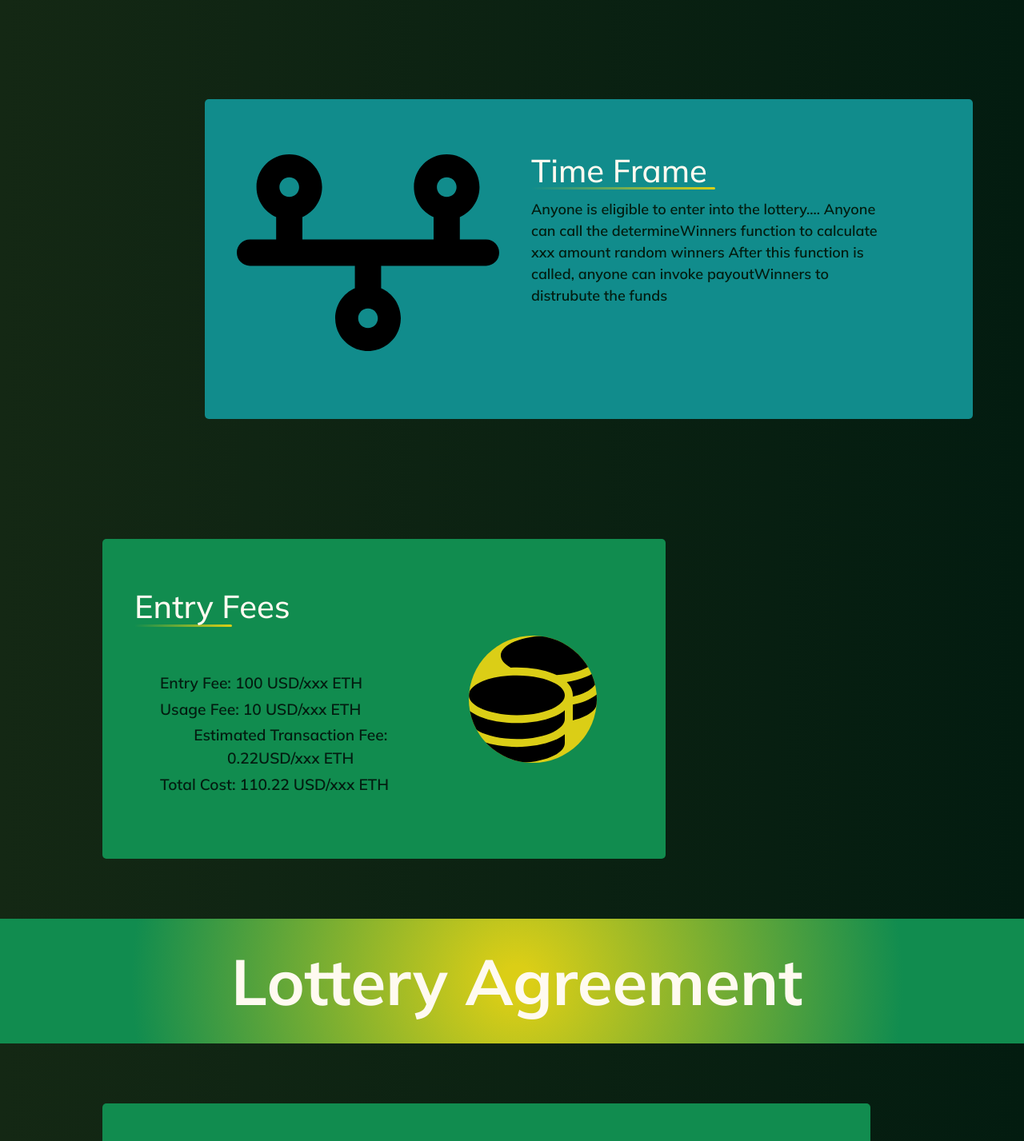
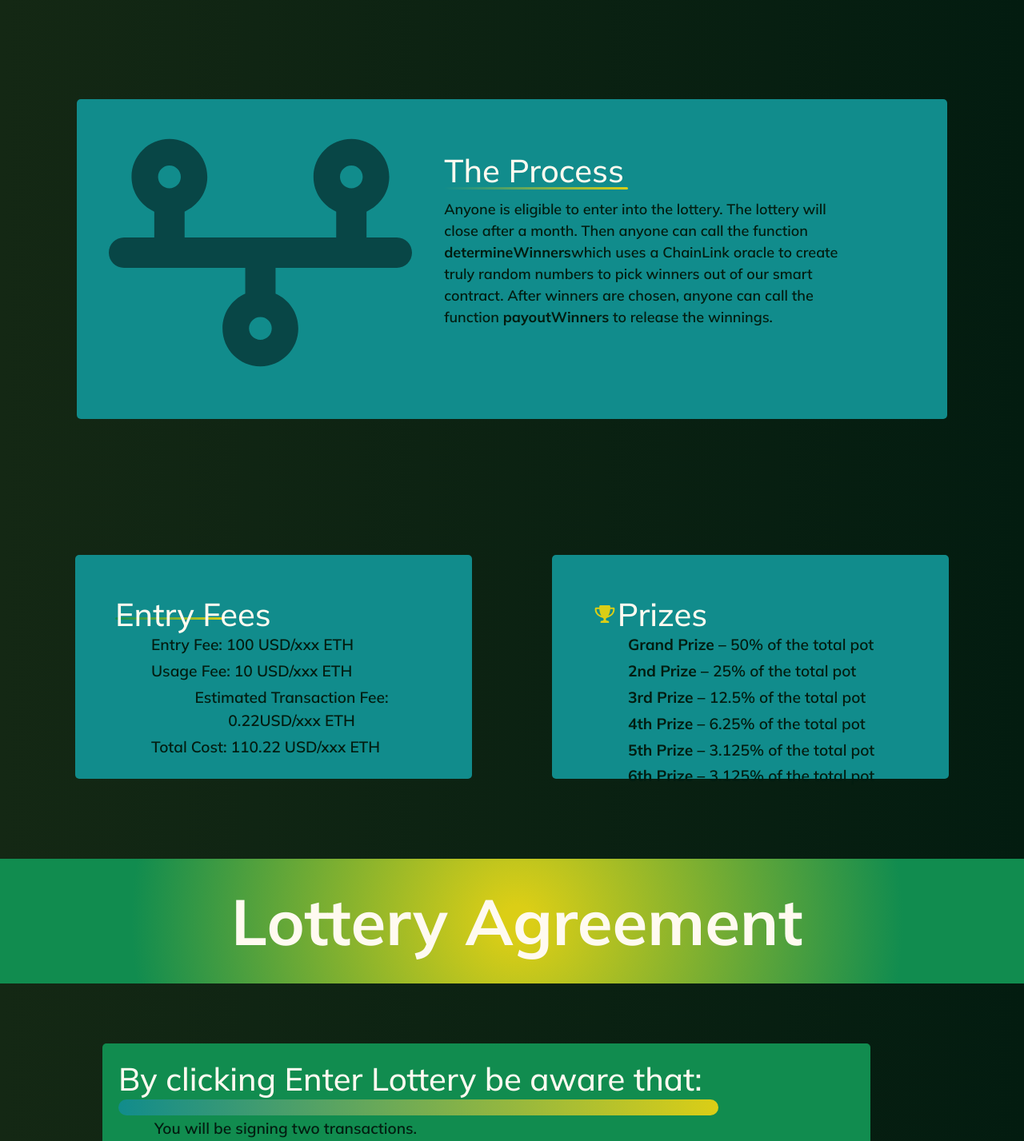
Before and after one commit to shackletons-mints/faNFT-FE, a React (Vite) app: page /lottery in a window 1280 px wide. Shown: the part 600-2027 px from the top of the page at 80% size. Built offline with nearby package versions, Linux system fonts and the light colour scheme.

Commit message:
lots of styling

```diff
--- a/src/components/App.css
+++ b/src/components/App.css
@@ -11,7 +11,7 @@
   text-align: center;
   color: var(--white);
   font-family: 'Mulish', sans-serif;
-  height: 3000px;
+  height: fit-content;
 }
 
 body {
--- a/src/components/App.tsx
+++ b/src/components/App.tsx
@@ -8,6 +8,7 @@ import Home from './routes/Home'
 import FanFT from './routes/FanFT'
 import FanContract from './routes/FanContract'
 import Lottery from './routes/Lottery'
+import Footer from './Footer'
 
 import { checkWalletIsConnected, connectWalletHandler, mintNftHandler, } from './js-utils/web3Interactions'
 
@@ -48,6 +49,7 @@ function App() {
                 }
                 />
             </Routes>
+            <Footer />
         </div>
     )
 }
--- /dev/null
+++ b/src/components/Footer.css
@@ -0,0 +1,5 @@
+#footer {
+    width: 100%;
+    background-color: var(--ternary);
+    bottom: 0;
+}
--- /dev/null
+++ b/src/components/Footer.tsx
@@ -0,0 +1,12 @@
+import './Footer.css'
+
+const Footer = () => {
+
+    return (
+        <div id="footer">
+            This is a footer
+        </div>
+    )
+}
+
+export default Footer
--- a/src/components/NavBar.css
+++ b/src/components/NavBar.css
@@ -36,6 +36,7 @@ a.nav-link {
     justify-content: center;
     position: sticky;
     top: 0;
+    z-index: 10;
 }
 
 a {
--- a/src/components/routes/react-utils/LotterySpecs.css
+++ b/src/components/routes/react-utils/LotterySpecs.css
@@ -1,22 +1,19 @@
-.section-container-1 {
-    width: 55%;
-    height: 400px;
-    margin: 75px 10%;
-    padding: 20px;
+.section-container-payment {
+    background-color: var(--ternary);
+    padding: 50px 0;
+    margin: 0 40px;
+    border-radius: 5px;
+    width: 40%;
+    height: 35vh;
+    perspective: 1500px;
     display: flex;
-    flex-flow: row;
-    flex-wrap: wrap;
-    gap: 20px 20px;
-    background-color: var(--secondary);
-    border-radius: 5px;
-    /* border: 10px groove var(--lessBlack); */
-    /* border-radius-top-left: 5px; */
+    align-items: start;
 }
 
 .section-container-2 {
-    width: 75%;
+    width: 85%;
     height: 400px;
-    margin: 150px 20%;
+    margin: 150px auto;
     padding: 20px;
     display: flex;
     flex-flow: row;
@@ -46,7 +43,7 @@
 .section-container-4 {
     width: 50%;
     height: 300px;
-    margin: 150px 20%;
+    margin: 20px auto;
     padding: 20px;
     display: flex;
     flex-flow: row;
@@ -58,11 +55,36 @@
     /* border-radius-top-left: 5px; */
 }
 
-.left-container {
-    flex-basis: 60%;
+.section-container-5 {
+    width: 65%;
+    height: 50%;
+    margin: 50px 30%;
+    padding: 20px;
+    display: flex;
+    flex-flow: row;
+    flex-wrap: wrap;
+    gap: 20px 20px;
+    background-color: var(--ternary);
+    border-radius: 5px;
+    /* border: 10px groove var(--lessBlack); */
+    /* border-radius-top-left: 5px; */
+}
+
+.payments-container {
+    width: 100%;
+    margin: 80px auto;
+    padding: 20px;
+    display: flex;
+    flex-flow: row;
+    gap: 20px 20px;
+    justify-content: center;
+}
+
+.one-container {
+    flex-basis: 100%;
     display: flex;
     flex-wrap: wrap;
-    padding: 20px 20px 0 20px;
+    padding: 0 50px;
 }
 
 .right-container {
@@ -108,14 +130,14 @@
     flex-basis: 100%;
     text-align: start;
     margin: auto;
-    z-index: 1;
+    z-index: 2;
 }
 
 .section-title-2 {
     flex-basis: 100%;
     text-align: start;
     margin: auto;
-    z-index: 1;
+    z-index: 2;
 }
 
 .section-divider {
@@ -149,16 +171,20 @@
     width: 20%;
     flex-basis: 34%;
     height: 3px;
-    margin-top: -25px;
+    margin-top: -10px;
     margin-bottom: 0.69em;
     border-radius: 200px;
-    padding: 0 230px 0 0;
+    padding: 0 750px 0 0;
     background-image: -webkit-gradient(linear,left top,right top,from(var(--ternary)),to(var(--primary)));
     background-image: linear-gradient(90deg,var(--ternary),var(--primary));
 }
 
 ol {
     flex-basis: 100%;
+    padding-left: 45px;
+}
+
+.section-text-ol {
 }
 
 .section-text li {
@@ -178,23 +204,28 @@ ol {
     padding: 0 0 4px 0;
 }
 
-.section-image {
-    max-width: 80%;
-    max-height: 80%;
-    border-radius: 50%;
-    display: flex;
-    background-color: var(--primary);
+.section-image-inline {
+    max-width: 8%;
+    /* max-height: 15%; */
+    /* display: inline-flex; */
+}
+
+.inline-logo {
+    display: inline-flex;
+    align-items: center;
 }
 
 .section-image-3 {
     width: 120%;
     display: flex;
+    opacity: 0.25;
     /* background-color: var(--primary); */
 }
 
 .section-image-2 {
     max-width: 100%;
     max-height: 80%;
+    opacity: 0.5;
 }
 
 .section-image-5 {
@@ -202,6 +233,11 @@ ol {
     max-height: 80%;
 }
 
+.section-image-6 {
+    max-width: 100%;
+    max-height: 80%;
+}
+
 .arbitrum {
     width: 55%;
 }
--- a/src/components/routes/react-utils/LotterySpecs.tsx
+++ b/src/components/routes/react-utils/LotterySpecs.tsx
@@ -4,8 +4,9 @@ import lotteryText from '../../text/lotteryText'
 
 import fee from '../../../assets/fees.svg'
 import timeframe from '../../../assets/clock.svg'
+import prize from '../../../assets/prize.svg'
+import logo from '../../../assets/logo.png'
 import dice from '../../../assets/dice.svg'
-import logo from '../../../assets/logo.png'
 
 import './LotterySpecs.css'
 
@@ -18,22 +19,26 @@ const LotterySpecs = () => {
                     <img className='section-image-2' src={timeframe} />
                 </div>
                 <div className='right-container-2'>
-                    <h1 className='section-title-2'>Time Frame</h1>
+                    <h1 className='section-title-2'>The Process</h1>
                     <span className='section-divider-2'></span>
                     <div className='section-text-2'>
                         <p>
-                            Anyone is eligible to enter into the lottery....
-                            Anyone can call the determineWinners function to calculate xxx amount random winners
-                            After this function is called, anyone can invoke payoutWinners to distrubute the funds
+                            Anyone is eligible to enter into the lottery.
+                            The lottery will close after a month.
+                            Then anyone can call the function <strong>determineWinners</strong>
+                            which uses a ChainLink oracle to create truly random numbers to
+                            pick winners out of our smart contract. After winners are chosen, anyone
+                            can call the function <strong>payoutWinners</strong> to release the winnings.
                         </p>
                     </div>
                 </div>
             </div>
 
-            <div className='section-container-1'>
-                <div className='left-container'>
-                    <h1 className='section-title'>Entry Fees
-                    </h1>
+            <div className='payments-container' >
+
+                <div className='section-container-payment'>
+                    <div className='one-container'>
+                        <h1 className='section-title'>Entry Fees</h1>
                         <span className='section-divider'></span>
                         <ol className='section-text'>
                             <li>Entry Fee: 100 USD/xxx ETH</li>
@@ -42,8 +47,26 @@ const LotterySpecs = () => {
                             <li>Total Cost: 110.22 USD/xxx ETH</li>
                         </ol>
                     </div>
-                <div className='right-container'>
-                    <img className='section-image' src={fee} />
+
+                </div>
+
+                <div className='section-container-payment'>
+                    <div className='one-container'>
+                        <span className='inline-logo'>
+                            <img className='section-image-inline' src={prize} />
+                            <h1 className='section-title'>Prizes</h1>
+                        </span>
+                        {/* <span className='section-divider'></span> */}
+                        <ol className='section-text'>
+                            <li><b>Grand Prize –&nbsp;</b>50% of the total pot</li>
+                            <li><b>2nd Prize –&nbsp;</b>25% of the total pot</li>
+                            <li><b>3rd Prize –&nbsp;</b>12.5% of the total pot</li>
+                            <li><b>4th Prize –&nbsp;</b>6.25% of the total pot</li>
+                            <li><b>5th Prize –&nbsp;</b>3.125% of the total pot</li>
+                            <li><b>6th Prize –&nbsp;</b>3.125% of the total pot</li>
+                        </ol>
+                    </div>
+
                 </div>
 
             </div>
@@ -54,7 +77,7 @@ const LotterySpecs = () => {
 
             <div className='section-container-3'>
                 <div className='left-container'>
-                    <h1>By clicking Enter Lottery be aware that:</h1>
+                    <h1 className='section-title'>By clicking Enter Lottery be aware that:</h1>
                     <span className='section-divider-3'></span>
                     <ol className='section-text'>
                         <li>You will be signing two transactions.</li>
@@ -67,7 +90,23 @@ const LotterySpecs = () => {
                     </ol>
                 </div>
                 <div className='right-container'>
-                    {/* <img className='section-image-3' src={dragon} /> */}
+                    <img className='section-image-3' src={dice} />
+                </div>
+
+            </div>
+
+            <div className='section-container-5'>
+                <div className='left-container'>
+                    <h1 className='section-title'>Double Dragon Crypto promises to:</h1>
+                    <span className='section-divider-5'></span>
+                    <ol className='section-text'>
+                        <li>provide a fair lottery contract for all parties</li>
+                        <li>provide a bug-free/hacker-resistent smart contract</li>
+                        <li>give you a chance to win life changing money</li>
+                    </ol>
+                </div>
+                <div className='right-container'>
+                    <img className='section-image-5' src={logo} />
                 </div>
 
             </div>
@@ -90,33 +129,6 @@ const LotterySpecs = () => {
                 </div>
             </div>
 
-            <div className='section-container-1'>
-                <div className='left-container'>
-                    <h1 className='section-title'>Double Dragon Crypto promises to:</h1>
-                    <span className='section-divider'></span>
-                    <ol className='section-text'>
-                        <li>provide a fair lottery contract for all parties</li>
-                        <li>provide a bug-free/hacker-resistent smart contract</li>
-                        <li>give you a chance to win life changing money</li>
-                    </ol>
-                </div>
-                <div className='right-container'>
-                    <img className='section-image-5' src={logo} />
-                </div>
-
-            </div>
-
-            {/*
-                        subtext: 'Addtionally, Double Dragon Crypto promises to:',
-                        subList: [
-                            '1. provide a fair lottery contract for all parties',
-                            '2. provide a bug-free/hacker-resistent smart contract',
-                            '3. give you a chance to win life changing money',
-                        ],
-                        href: 'https://coinmarketcap.com/alexandria/article/what-is-arbitrum',
-                        linkText: 'You can read more about Arbitrum here',
-                        listIndentions: [ 1,2,4,5,6 ],
-            */}
         </>
     )
 }
```
Also changed, not shown: src/assets/prize.svg. Lines whose indentation alone changed are shown as unchanged.
